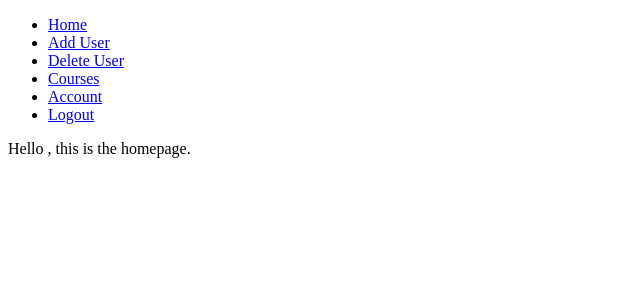
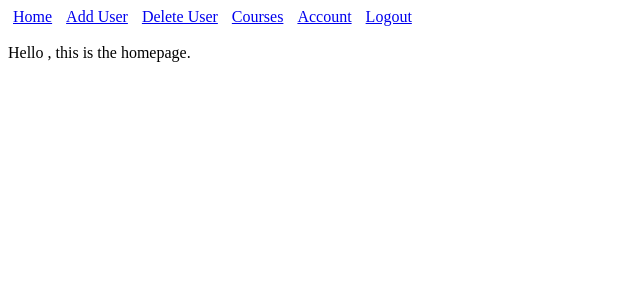
Before and after one commit to dpboyer/GraciousHotspurs, a Django app: page /home/ in a window 1280 px wide. Shown: the top 300 px of the page, without its empty margins (0-640 px from the left). Run offline with Django 3.2, Linux system fonts and the light colour scheme.

Commit message:
styled the navigation bar

```diff
--- a/GraciousHotspurs/urls.py
+++ b/GraciousHotspurs/urls.py
@@ -20,10 +20,13 @@
 
 urlpatterns = [
     path('admin/', admin.site.urls),
-    path('accounts/', include('django.contrib.auth.urls')),
+    #path('accounts/', include('django.contrib.auth.urls')),
     #path('', TemplateView.as_view(template_name='home.html'), name='home')
     path('', Login.as_view()),
     path('home/', Home.as_view()),
     path('home/adduser', AddUser.as_view()),
+    #path('home/deleteuser', DeleteUser.as_view()),
+    #path('home/courses', Courses.as_view()),
+    #path('home/account', AddUser.as_view()),
 
 ]
--- a/templates/base.html
+++ b/templates/base.html
@@ -3,6 +3,19 @@
 <head>
   <meta charset="utf-8">
   <title>{% block title %}Django Auth Tutorial{% endblock %}</title>
+    <style>
+        ul {
+          list-style-type: none;
+          margin: 0;
+          padding: 0;
+        }
+        header * {
+            display: inline;
+        }
+        header li {
+            margin: 5px;
+        }
+    </style>
 </head>
 <body>
   <main>
@@ -10,26 +23,27 @@
             <nav>
                 <ul>
                     <li>
-                        <a href="."> Home </a>
+                        <a href=".">Home</a>
                     </li>
                     <li>
-                        <a href="adduser"> Add User </a>
+                        <a href="adduser">Add User</a>
                     </li>
                     <li>
-                        <a href="deleteuser"> Delete User </a>
+                        <a href="deleteuser">Delete User</a>
                     </li>
                     <li>
-                        <a href="courses"> Courses </a>
+                        <a href="courses">Courses</a>
                     </li>
                     <li>
-                        <a href="account"> Account </a>
+                        <a href="account">Account</a>
                     </li>
                     <li>
-                        <a href=".."> Logout </a>
+                        <a href="..">Logout</a>
                     </li>
                 </ul>
             </nav>
     </header>
+    <br>
     {% block content %}
     {% endblock %}
   </main>
```
Also changed, not shown: templates/navbar.html (deleted, +0 -29 lines), templates/test.html (deleted, +0 -10 lines), db.sqlite3.
